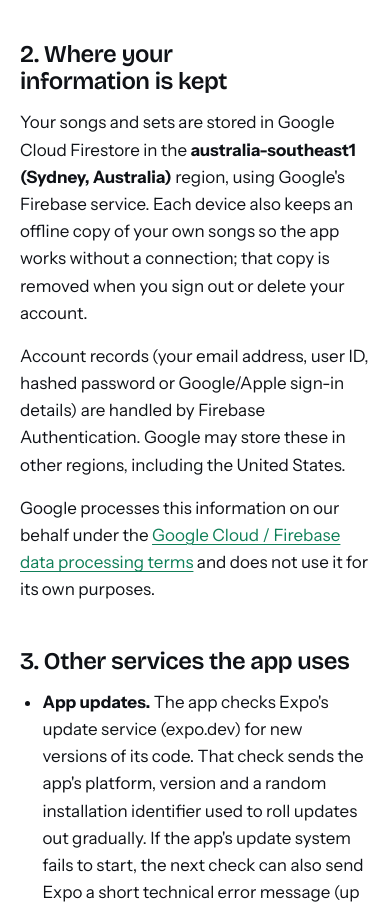
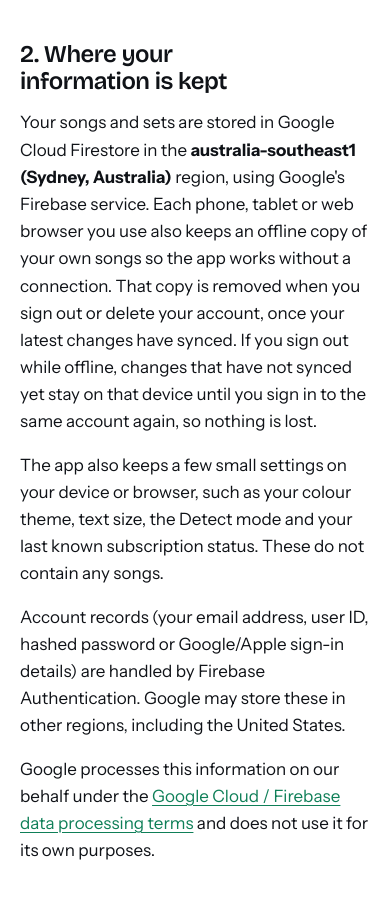
Before and after one commit to Goodmarklabs/goodmark-website, a plain HTML site: page pocket-lyrics/privacy/index.html in a window 390 px wide. Shown: the part 4381-5290 px from the top of the page. Drawn offline with Linux system fonts and the light colour scheme.

Commit message:
Privacy policy: offline copy and on-device settings, accurate for phones, tablets and the web
Co-Authored-By: Claude Opus 5.5 <noreply@anthropic.com>

```diff
--- a/pocket-lyrics/privacy/index.html
+++ b/pocket-lyrics/privacy/index.html
@@ -110,7 +110,8 @@
         </ul>
 
         <h2 id="where">2. Where your information is kept</h2>
-        <p>Your songs and sets are stored in Google Cloud Firestore in the <strong>australia-southeast1 (Sydney, Australia)</strong> region, using Google's Firebase service. Each device also keeps an offline copy of your own songs so the app works without a connection; that copy is removed when you sign out or delete your account.</p>
+        <p>Your songs and sets are stored in Google Cloud Firestore in the <strong>australia-southeast1 (Sydney, Australia)</strong> region, using Google's Firebase service. Each phone, tablet or web browser you use also keeps an offline copy of your own songs so the app works without a connection. That copy is removed when you sign out or delete your account, once your latest changes have synced. If you sign out while offline, changes that have not synced yet stay on that device until you sign in to the same account again, so nothing is lost.</p>
+        <p>The app also keeps a few small settings on your device or browser, such as your colour theme, text size, the Detect mode and your last known subscription status. These do not contain any songs.</p>
         <p>Account records (your email address, user ID, hashed password or Google/Apple sign-in details) are handled by Firebase Authentication. Google may store these in other regions, including the United States.</p>
         <p>Google processes this information on our behalf under the <a href="https://firebase.google.com/terms/data-processing-terms">Google Cloud / Firebase data processing terms</a> and does not use it for its own purposes.</p>
 
```
